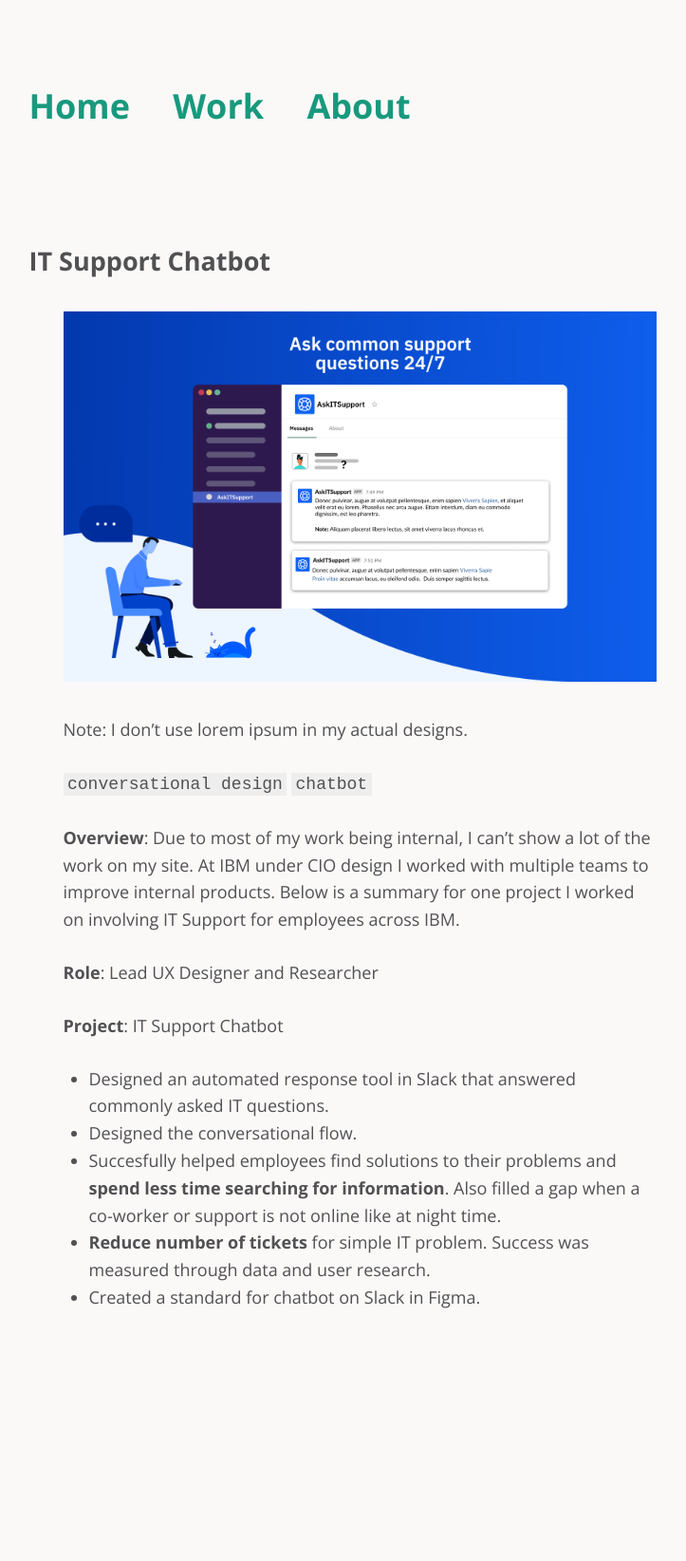
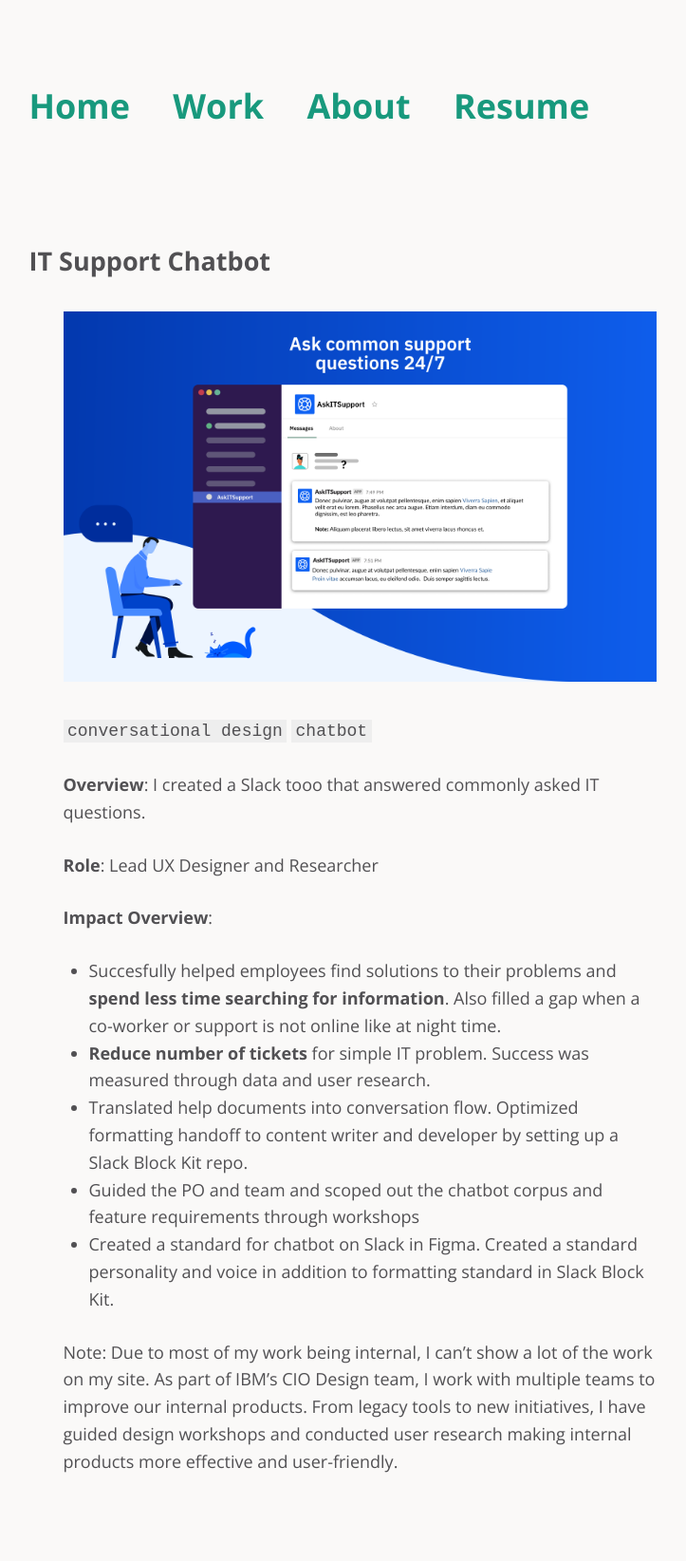
Before and after one commit to wailingwombat/wailingwombat.github.io, a Jekyll site: the page built from projects/ibm-itsupport.md, in a window 1280 px wide. Shown: the whole page at 95% size, without its empty margins (261-984 px from the left). Built offline with Jekyll 4.4.1, drawn with Linux system fonts in a browser that asks for light colours; before the commit the page ends 1471 px from its top, so only the background shows below that.

Commit message:
add resume

```diff
--- a/_includes/navigation.html
+++ b/_includes/navigation.html
@@ -2,4 +2,5 @@
   <a href="/">Home</a>
   <a href="/projects/allprojects">Work</a>
   <a href="/aboutme">About</a>
+  <a href="/resume.pdf">Resume</a>
 </nav>
--- a/projects/ibm-itsupport.md
+++ b/projects/ibm-itsupport.md
@@ -5,19 +5,18 @@
 
 
 ![chatbotitsupport](/images/chatbotitsupport.png)
-Note: I don't use lorem ipsum in my actual designs.
-
 
 `conversational design` `chatbot`
 
-**Overview**: Due to most of my work being internal, I can't show a lot of the work on my site. At IBM under CIO design I worked with multiple teams to improve internal products. Below is a summary for one project I worked on involving IT Support for employees across IBM.
+**Overview**: I created a Slack tooo that answered commonly asked IT questions.
 
 **Role**: Lead UX Designer and Researcher
 
-**Project**: IT Support Chatbot
-
-- Designed an automated response tool in Slack that answered commonly asked IT questions.
-- Designed the conversational flow.
+**Impact Overview**:
 - Succesfully helped employees find solutions to their problems and **spend less time searching for information**. Also filled a gap when a co-worker or support is not online like at night time.
 - **Reduce number of tickets** for simple IT problem. Success was measured through data and user research.
-- Created a standard for chatbot on Slack in Figma.
+- Translated help documents into conversation flow. Optimized formatting handoff to content writer and developer by setting up a Slack Block Kit repo.
+- Guided the PO and team and scoped out the chatbot corpus and feature requirements through workshops
+- Created a standard for chatbot on Slack in Figma. Created a standard personality and voice in addition to formatting standard in Slack Block Kit.
+
+Note: Due to most of my work being internal, I can't show a lot of the work on my site. As part of IBM's CIO Design team, I work with multiple teams to improve our internal products. From legacy tools to new initiatives, I have guided design workshops and conducted user research making internal products more effective and user-friendly.
```
Also changed, not shown: aboutme.md (+2 -0 lines), projects/ibm-mail.md (+7 -4 lines), projects/ibm-userjourneys.md (+4 -3 lines).
